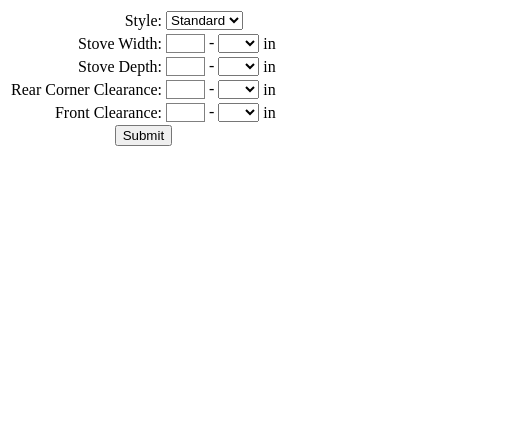
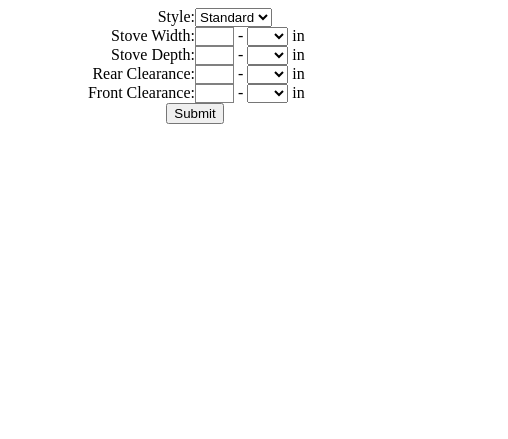
Before and after one commit to thompson-tyler/HearthPadCalculator, a plain HTML site: page index.html in a window 390 px wide. Shown: the whole page, 508 px wide, since content can reach past the window. Drawn offline with Linux system fonts and the light colour scheme.

Commit message:
converted table to flex divs for better small screen support

```diff
--- a/index.html
+++ b/index.html
@@ -303,76 +303,107 @@
             }
             return err_message;
         }
+
+        let rear_clear_text_standard = "Rear Clearance: ";
+        let rear_clear_text_corner = "Rear Corner Clearance: ";
+
+        function updateParamText() {
+            let param_text = document.getElementById("rear-clear-text");
+
+            if (document.getElementById("pad-style").value == "Standard") {
+                param_text.innerHTML = rear_clear_text_standard;
+            }
+            else {
+                param_text.innerHTML = rear_clear_text_corner;
+            }
+        }
     </script>
 </head>
 
 <body>
-    <div align="center" style="display: flex; flex-wrap: wrap;">
-        <div>
+    <div style="display: flex; flex-wrap: wrap;">
+        <div style="flex: 30%; min-width: 310px;">
             <form onsubmit="drawStone(); return false" autocomplete="off">
-                <table style="color: black;">
-                    <tr>
-                        <td style="text-align: right;">Style: </td>
-                        <td>
-                            <select id="pad-style" align="center">
+
+                <div style="display: flex; flex-wrap: wrap;">
+                    <div style="flex:50%;" align="right">
+                        Style:
+                    </div>
+                    <div style="flex: 50%;" align="left">
+                        <select id="pad-style" onchange="updateParamText()">
                             <option>Standard</option>
                             <option>Corner</option>
                         </select>
-                        </td>
-                    </tr>
-                    <tr>
-                        <td style="text-align: right;">Stove Width: </td>
-                        <td>
+                    </div>
+                </div>
+
+                <div style="display: flex; flex-wrap: wrap;">
+                    <div style="flex: 50%;" align="right">
+                        Stove Width:
+                    </div>
+                    <div style="flex: 50%;" align="left">
                         <input type="text" id="width-input"
                             style="background-color: white; text-align: right; border: grey solid 1pt;" size="2"
                             required pattern="[0-9]+"
                             title="Must be a positive whole number. Use dropdown for decimals"></input>
                         - <select id="width-frac"></select>
-                        </td>
-                        <td>in</td>
-                    </tr>
-                    <tr>
-                        <td style="text-align: right;">Stove Depth: </td>
-                        <td>
+                        in
+                    </div>
+                </div>
+
+                <div style="display: flex; flex-wrap: wrap;">
+                    <div style="flex: 50%;" align="right">
+                        Stove Depth:
+                    </div>
+                    <div style="flex: 50%;" align="left">
                         <input type="text" id="depth-input"
                             style="background-color: white; text-align: right; border: grey solid 1pt;" size="2"
                             required pattern="[0-9]+"
                             title="Must be a positive whole number. Use dropdown for decimals"></input>
                         - <select id="depth-frac"></select>
-                        </td>
-                        <td>in</td>
-                    </tr>
-                    <tr>
-                        <td style="text-align: right;">Rear Corner Clearance: </td>
-                        <td>
+                        in
+                    </div>
+                </div>
+
+                <div style="display: flex; flex-wrap: wrap;">
+                    <div style="flex: 50%;" align="right" id="rear-clear-text">
+                        Rear Clearance:
+                    </div>
+                    <div style="flex: 50%;" align="left">
                         <input type="text" id="rear-clearance-input"
                             style="background-color: white; text-align: right; border: grey solid 1pt;" size="2"
                             required pattern="[0-9]+"
                             title="Must be a positive whole number. Use dropdown for decimals"></input>
                         - <select id="rear-clearance-frac"></select>
-                        </td>
-                        <td>in</td>
-                    </tr>
-                    <tr>
-                        <td style="text-align: right;">Front Clearance: </td>
-                        <td>
+                        in
+                    </div>
+                </div>
+
+                <div style="display: flex; flex-wrap: wrap;">
+                    <div style="flex: 50%;" align="right" id="rear-clear-text">
+                        Front Clearance:
+                    </div>
+                    <div style="flex: 50%;" align="left">
                         <input type="text" id="front-clearance-input"
                             style="background-color: white; text-align: right; border: grey solid 1pt;" size="2"
                             required pattern="[0-9]+"
                             title="Must be a positive whole number. Use dropdown for decimals"></input>
                         - <select id="front-clearance-frac"></select>
-                        </td>
-                        <td>in</td>
-                    </tr>
-                </table>
+                        in
+                    </div>
+                </div>
+
+                <div align="center">
                     <button type="submit">Submit</button>
+                </div>
             </form>
         </div>
 
-        <div align="center">
-            <canvas id="pad-canvas" width="500" height="500"></canvas>
+        <div style="flex-grow: 1;" align="center">
+            <canvas id="pad-canvas" width="300" height="300"></canvas>
             <br>
-            <a id="rec-pad" style="font-weight: bold; text-decoration: underline;" href="https://graysenwoods.com/pdf/gw_brochure.pdf" target="_blank"></a>
+            <a id="rec-pad" style="font-weight: bold; text-decoration: underline;"
+                href="https://graysenwoods.com/pdf/gw_brochure.pdf" target="_blank"></a>
         </div>
     </div>
     <script>
@@ -380,6 +411,7 @@
         addFractions("depth-frac");
         addFractions("rear-clearance-frac");
         addFractions("front-clearance-frac");
+        updateParamText();
     </script>
 </body>
 
```
Lines whose indentation alone changed are shown as unchanged.
